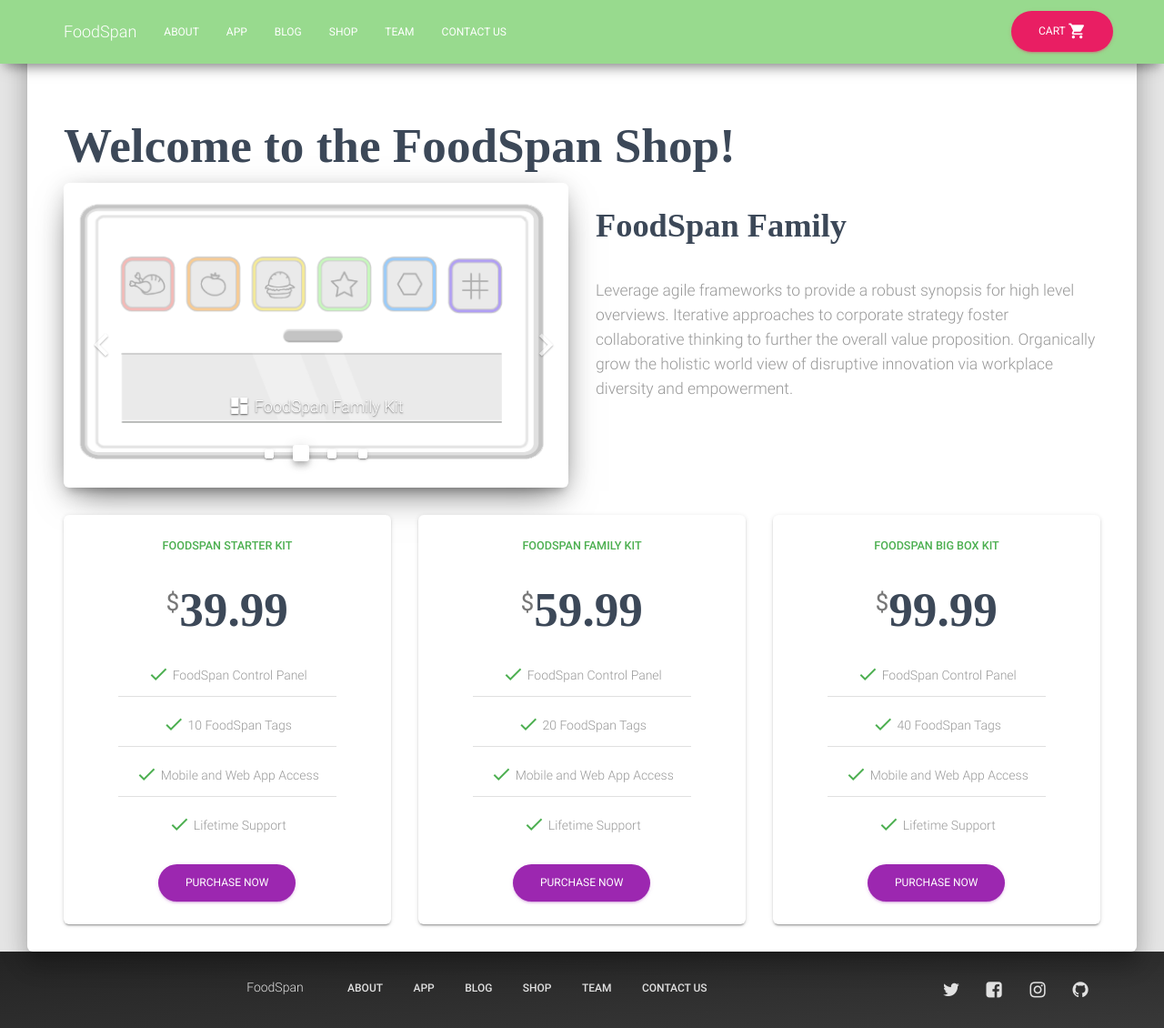
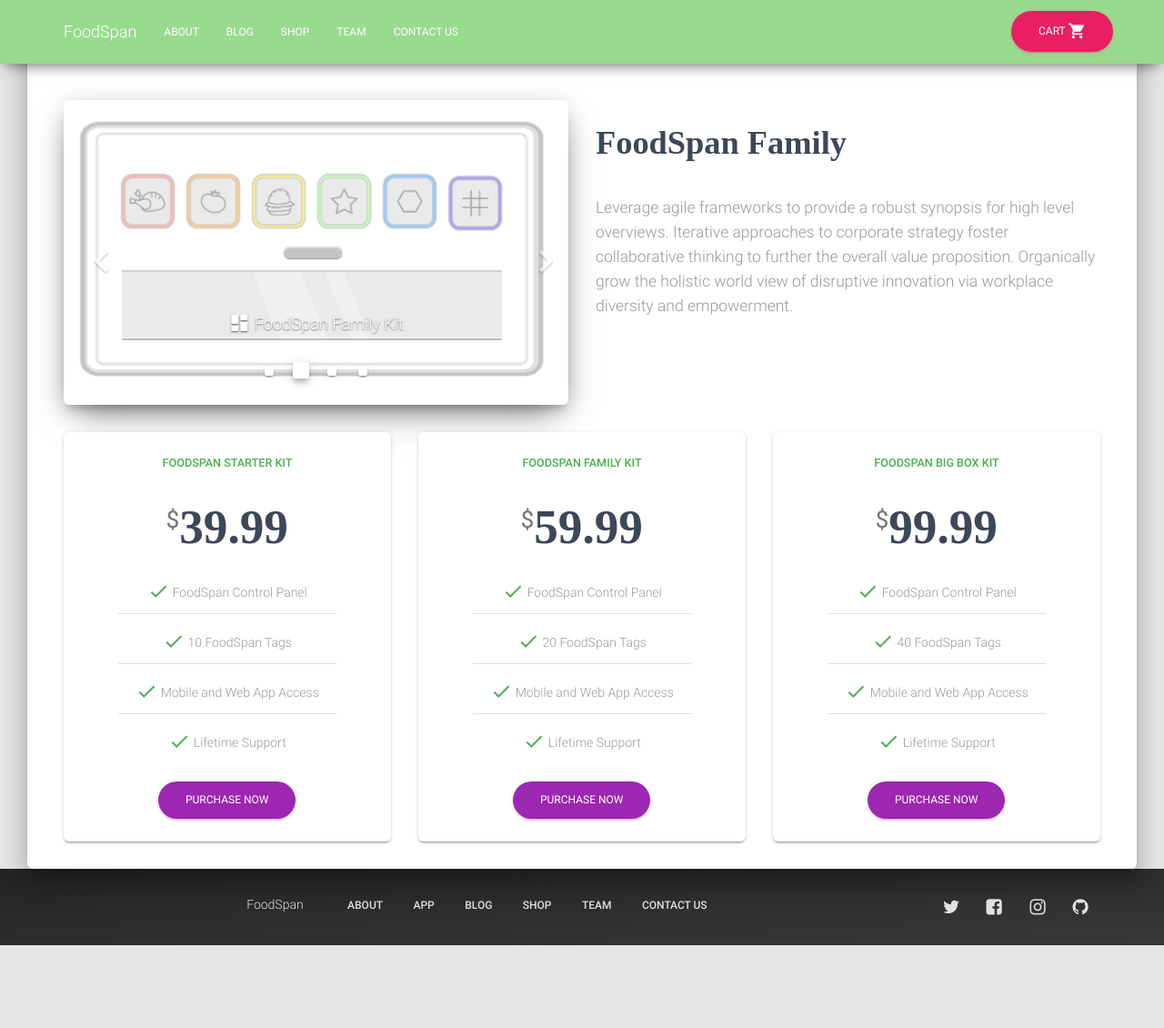
Before and after one commit to FoodSpan/foodspan-website, a Jekyll site: the page built from shop/shop.html, in a window 1280 px wide and 1130 px high. Shown: the whole window at 91% size. Built offline with Jekyll 4.4.1, drawn with Linux system fonts in a browser that asks for light colours; some web fonts are replaced.

Commit message:
minor shop layout tweaks

```diff
--- a/_includes/shop-header.html
+++ b/_includes/shop-header.html
@@ -14,9 +14,6 @@
       <ul class="nav navbar-nav">
         <li>
           <a href="{{site.baseurl}}/about/">About</a>
-        </li>
-        <li>
-          <a href="https://foodspan.github.io/foodspan-app/">App</a>
         </li>
         <li>
           <a href="{{site.baseurl}}/blog/">Blog</a>
--- a/shop/shop.html
+++ b/shop/shop.html
@@ -6,7 +6,6 @@
 ---
 <div class="main main-raised" style="padding-top:100px;">
   <div class="container">
-    <h1 class="title">Welcome to the FoodSpan Shop!</h1>
     <div class="row">
       <div class="col-sm-6">
         <div class="card card-raised card-carousel">
```
